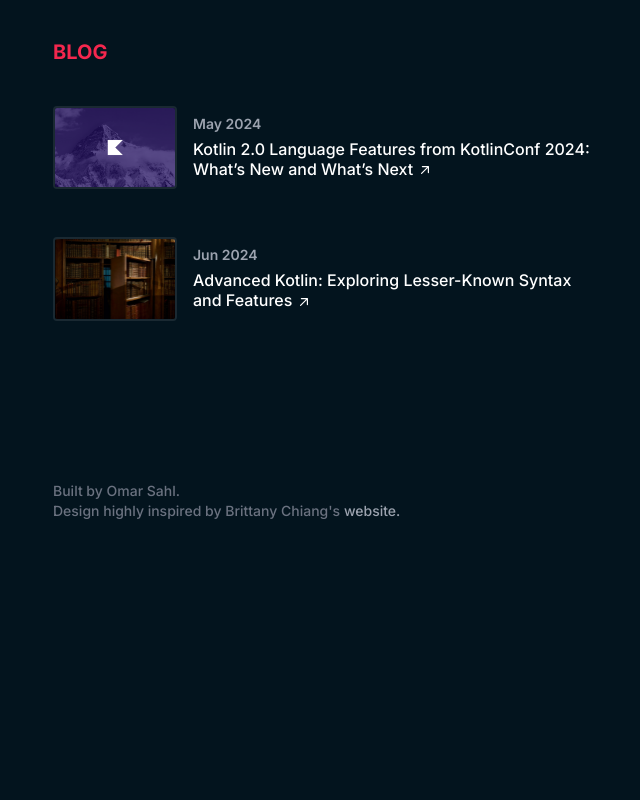
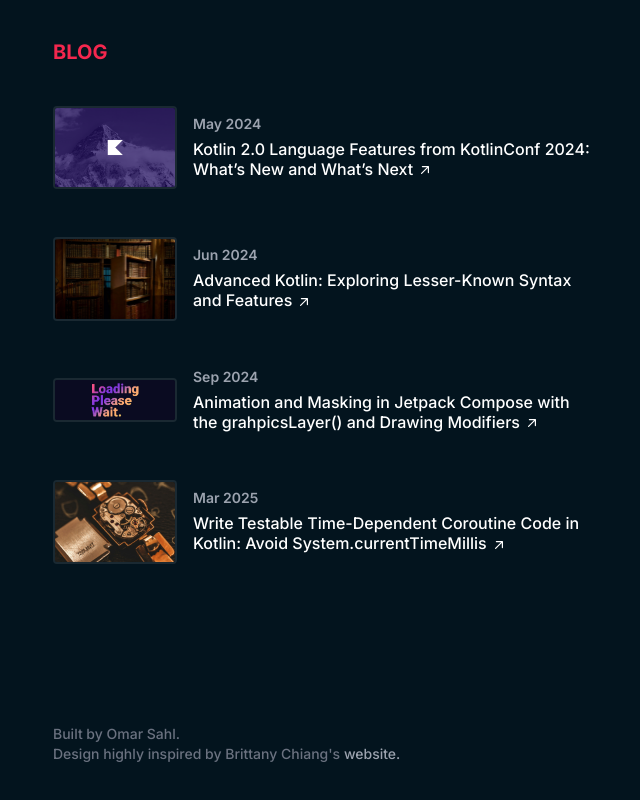
Before and after one commit to omarsahl/omarsahl.github.io, a Next.js app: page / in a window 1280 px wide. Shown: the part 7928-8728 px from the top of the page, without its empty margins (587-1227 px from the left). Before the commit the page ends 8545 px from the top, so only its background shows below. Built offline with nearby package versions, Linux system fonts and the light colour scheme.

Commit message:
Add latest blog posts.

```diff
--- a/src/app/data/osdata.js
+++ b/src/app/data/osdata.js
@@ -470,6 +470,24 @@
     thumbnail:
       '/blog/advanced-kotlin-exploring-the-lesser-known-syntax-and-features.jpg',
   },
+  {
+    order: 3,
+    title:
+      'Animation and Masking in Jetpack Compose with the grahpicsLayer() and Drawing Modifiers',
+    date: 'Sep 2024',
+    url: 'https://proandroiddev.com/animation-and-masking-in-jetpack-compose-with-the-grahpicslayer-and-drawing-modifiers-138d3496c624',
+    thumbnail:
+      '/blog/animation-and-masking-in-jetpack-compose-with-the-grahpicslayer-and-drawing-modifiers.webp',
+  },
+  {
+    order: 4,
+    title:
+      'Write Testable Time-Dependent Coroutine Code in Kotlin: Avoid System.currentTimeMillis',
+    date: 'Mar 2025',
+    url: 'https://medium.com/@omarsahl/write-testable-time-dependent-coroutine-code-in-kotlin-avoid-system-currenttimemillis-fb9b7eb1ddf9',
+    thumbnail:
+      '/blog/write-testable-time-dependent-coroutine-code-in-kotlin-avoid-system-currenttimemillis.webp',
+  },
 ];
 
 export const socials = [
```
Also changed, not shown: public/blog/animation-and-masking-in-jetpack-compose-with-the-grahpicslayer-and-drawing-modifiers.webp (added), public/blog/write-testable-time-dependent-coroutine-code-in-kotlin-avoid-system-currenttimemillis.webp (added).
